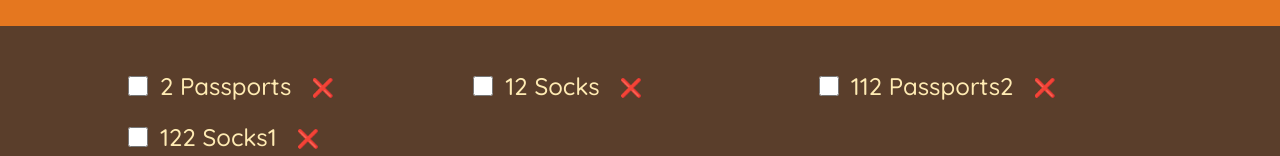
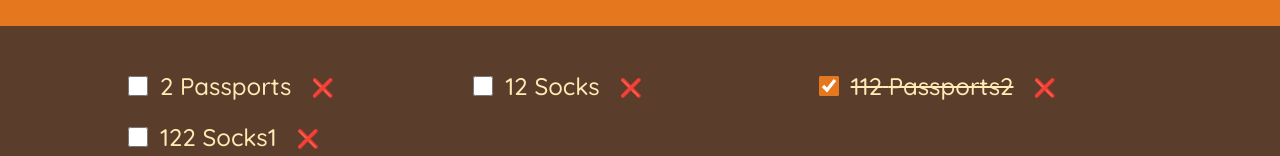
Before and after one commit to Vin-Dave/react-simple-project, a React (Create React App) app in the folder project-05/: page / in a window 1280 px wide. Shown: the part 251-407 px from the top of the page. Built offline with nearby package versions, Linux system fonts and the light colour scheme.

Commit message:
create function handlePackedTask

```diff
--- a/project-05/src/App.js
+++ b/project-05/src/App.js
@@ -15,14 +15,29 @@ function App() {
 	};
 
 	const handleDeleteTask = (id) => {
-    setData((item) => item.filter((item) => item.id !== id));
+		setData((item) =>
+			item.filter((item) => {
+				return item.id !== id;
+			})
+		);
 	};
 
+	function handlePackedTask(id) {
+		setData((prevData) =>
+			prevData.map((element) =>
+				element.id === id ? { ...element, packed: !element.packed } : element
+			)
+		);
+	}
 	return (
-    <div className="app">
+		<div className='app'>
 			<Logo />
 			<Form addTask={handleAddTask} data={data} />
-      <PackingList deleteTask={handleDeleteTask} data={data} />
+			<PackingList
+				deleteTask={handleDeleteTask}
+				data={data}
+				packedTask={handlePackedTask}
+			/>
 			<Stats />
 		</div>
 	);
--- a/project-05/src/components/PackingList.jsx
+++ b/project-05/src/components/PackingList.jsx
@@ -1,29 +1,39 @@
 import { useState } from "react";
 
-export default function PackingList({ checkTask, data, deleteTask }) {
+export default function PackingList({
+	checkTask,
+	data,
+	deleteTask,
+	packedTask,
+}) {
 	return (
-    <div className="list ">
+		<div className='list '>
 			<ul>
 				{data.map((item) => (
-          <Item key={item.id} item={item} deleteTask={deleteTask} />
+					<Item
+						key={item.id}
+						item={item}
+						deleteTask={deleteTask}
+						packedTask={packedTask}
+					/>
 				))}
 			</ul>
 		</div>
 	);
 }
-function Item({ item, deleteTask }) {
-  const [checkTask, setCheckTask] = useState(false);
-  const handleChangeBox = () => {
-    setCheckTask((s) => (s = !s));
-  };
+function Item({ item, deleteTask, packedTask }) {
+	// const [checkTask, setCheckTask] = useState(false);
+
+	// const handleChangeBox = () => {
+	// 	setCheckTask((s) => (s = !s));
+	// };
 	return (
 		<li>
 			<input
-        checked={checkTask}
-        onChange={handleChangeBox}
-        type="checkbox"
-      ></input>
-      <span style={checkTask ? { textDecoration: "line-through" } : {}}>
+				checked={item.packed}
+				onChange={() => packedTask(item.id)}
+				type='checkbox'></input>
+			<span style={item.packed ? { textDecoration: "line-through" } : {}}>
 				{item.quantity} {item.description}
 			</span>
 			<button onClick={() => deleteTask(item.id)}>❌</button>
--- a/project-05/src/components/_DATA.js
+++ b/project-05/src/components/_DATA.js
@@ -1,6 +1,6 @@
 export const initialItems = [
-  { id: 1, description: "Passports", quantity: 2, packed: true },
-  { id: 2, description: "Socks", quantity: 12, packed: false },
-  { id: 3, description: "Passports2", quantity: 112, packed: true },
-  { id: 4, description: "Socks1", quantity: 122, packed: false },
+	{ id: 1, description: "Passports", quantity: 2, packed: false },
+	{ id: 2, description: "Socks", quantity: 12, packed: false },
+	{ id: 3, description: "Passports2", quantity: 112, packed: true },
+	{ id: 4, description: "Socks1", quantity: 122, packed: false },
 ];
```
Lines whose indentation alone changed are shown as unchanged.
